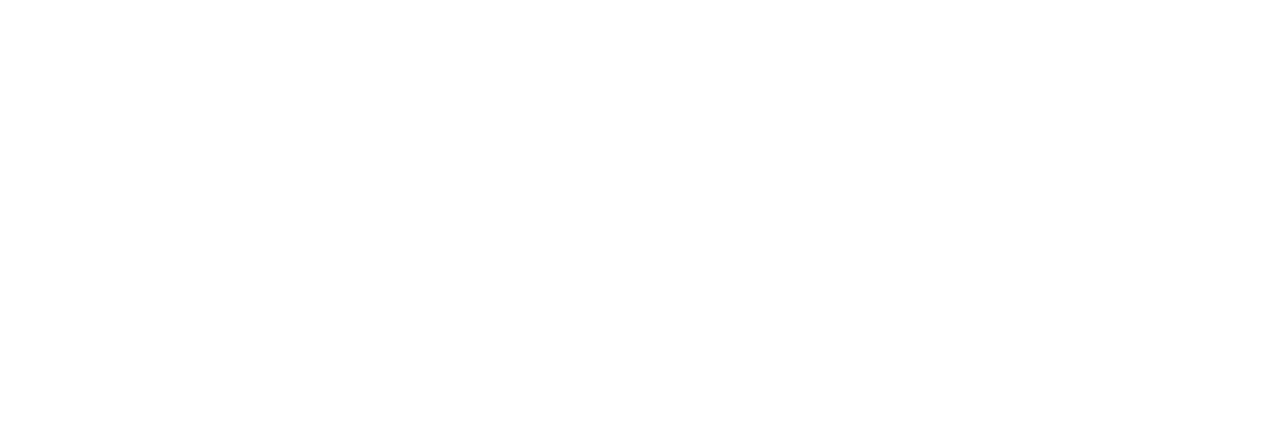
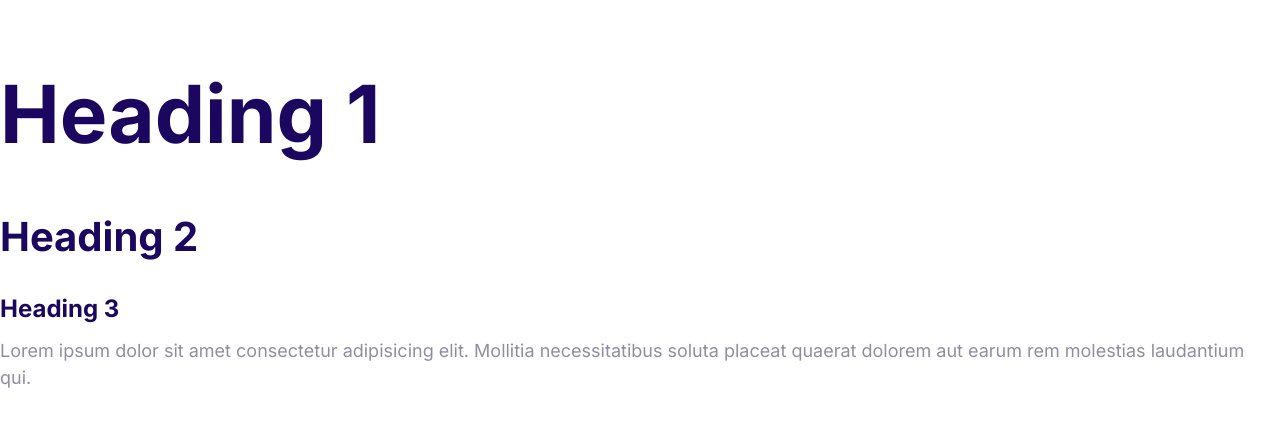
Before and after one commit to rashed4949/Cloud-Hosting-Project, a plain HTML site: page index.html in a window 1280 px wide. Drawn offline with Linux system fonts and the light colour scheme.

Commit message:
Define the style for the fonts

```diff
--- a/css/styles.css
+++ b/css/styles.css
@@ -5,3 +5,47 @@
   --color-headings: #1b0760;
   --color-body: #918ca4;
 }
+
+html {
+  font-size: 62.5%;
+}
+
+body {
+  font-family: Inter, Arial, Arial, Helvetica, sans-serif;
+  font-size: 2.4rem;
+  line-height: 1.5;
+  color: var(--color-body);
+}
+h1,
+h2,
+h3 {
+  color: var(--color-headings);
+  margin-bottom: 1rem;
+}
+h1 {
+  font-size: 7rem;
+}
+h2 {
+  font-size: 4rem;
+}
+h3 {
+  font-size: 3rem;
+}
+p {
+  margin-top: 0;
+}
+
+@media screen and (min-width: 1024px) {
+  body {
+    font-size: 1.8rem;
+  }
+  h1 {
+    font-size: 8rem;
+  }
+  h2 {
+    font-size: 4rem;
+  }
+  h3 {
+    font-size: 2.4rem;
+  }
+}
--- a/index.html
+++ b/index.html
@@ -4,8 +4,23 @@
     <meta charset="UTF-8" />
     <meta name="viewport" content="width=device-width, initial-scale=1.0" />
     <title>Document</title>
+    <link rel="preconnect" href="https://fonts.googleapis.com" />
+    <link rel="preconnect" href="https://fonts.gstatic.com" crossorigin />
+    <link
+      href="https://fonts.googleapis.com/css2?family=Inter:wght@100..900&display=swap"
+      rel="stylesheet"
+    />
     <link rel="stylesheet" href="css/normalize.css" />
     <link rel="stylesheet" href="css/styles.css" />
   </head>
-  <body></body>
+  <body>
+    <h1>Heading 1</h1>
+    <h2>Heading 2</h2>
+    <h3>Heading 3</h3>
+    <p>
+      Lorem ipsum dolor sit amet consectetur adipisicing elit. Mollitia
+      necessitatibus soluta placeat quaerat dolorem aut earum rem molestias
+      laudantium qui.
+    </p>
+  </body>
 </html>
```
